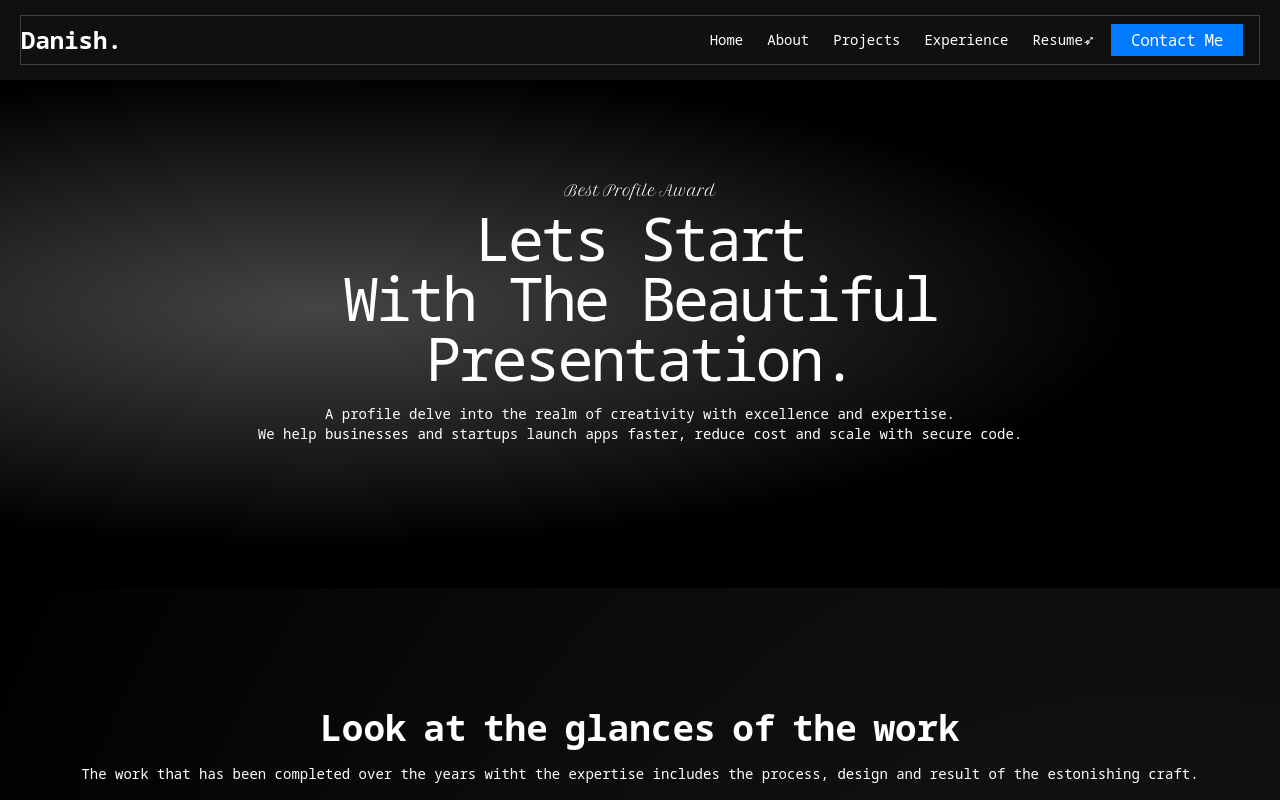
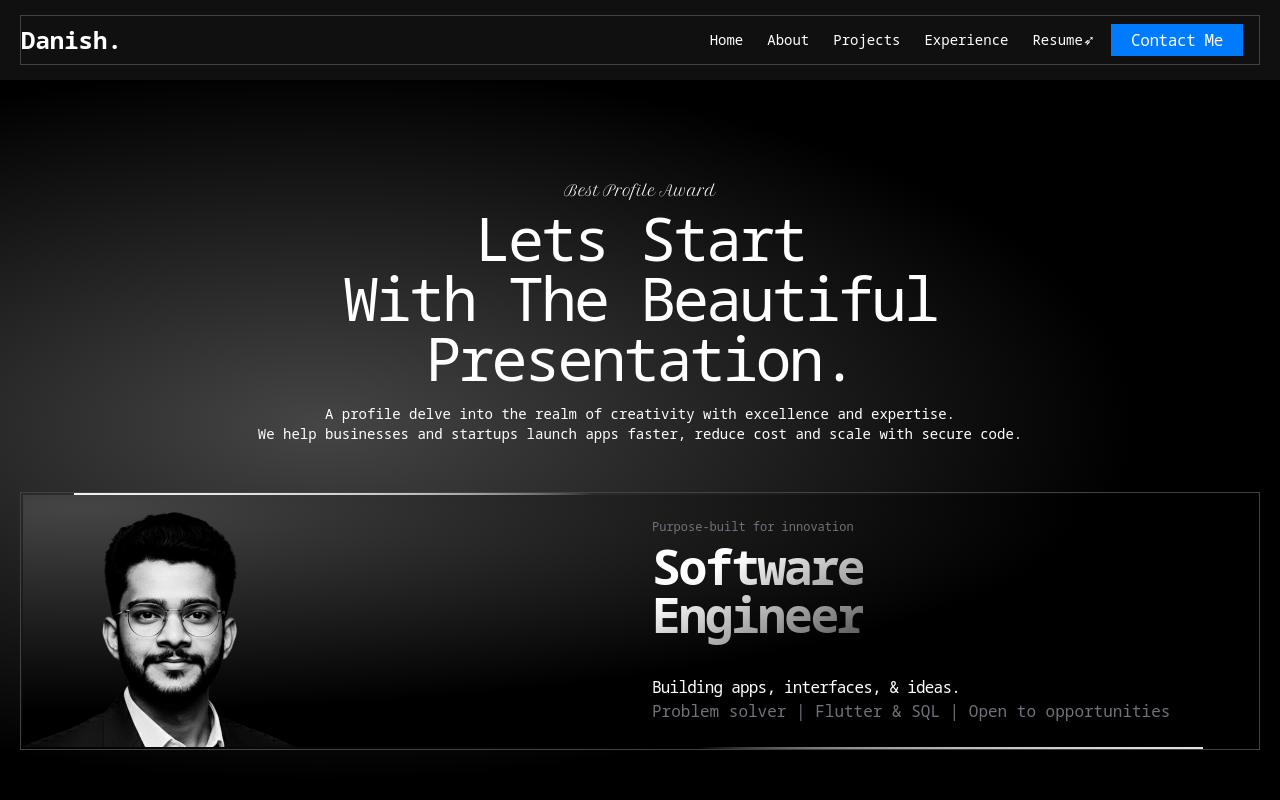
Before and after one commit to Danishbansal-cmd/danishbansal-cmd, a React (Vite) app in the folder client/: page / in a window 1280 px wide. Shown: the top 800 px of the page. Built offline with nearby package versions, Linux system fonts and the light colour scheme.

Commit message:
added the gradient and rotating  border

```diff
--- a/client/src/components/faq.tsx
+++ b/client/src/components/faq.tsx
@@ -32,7 +32,7 @@ function FrequentlyAskedQuestions() {
                             questionAnswers.map((qA, index) => (
                                 <li key={index}>
                                     {/* <div className="flex items-center pl-3"> */}
-                                    <Accordion type="single" collapsible className="px-6 w-full">
+                                    <Accordion type="single" collapsible className="px-6 w-full" defaultValue="item-1">
                                         <AccordionItem value="item-1">
                                             <div className="flex gap-4 items-center w-full">
                                                 <NumberTag value={index + 1} />
--- a/client/src/components/header.tsx
+++ b/client/src/components/header.tsx
@@ -16,11 +16,14 @@ function Header() {
                     e.preventDefault();
                     document.getElementById("profile_about")?.scrollIntoView({behavior: "smooth"});
                 }}   to={"#"} className={`${className}`}>About</NavLink>
-                <NavLink to={"#"} className={`${className}`}>Projects</NavLink>
+                <NavLink onClick={(e) => {
+                    e.preventDefault();
+                    document.getElementById("projects")?.scrollIntoView({behavior: "smooth"});
+                }} to={"#"} className={`${className}`}>Projects</NavLink>
                 <NavLink onClick={(e) => {
                     e.preventDefault();
                     document.getElementById("experience")?.scrollIntoView({behavior: "smooth"});
-                }} to={"#experience"} className={`${className}`}>Experience</NavLink>
+                }} to={"#"} className={`${className}`}>Experience</NavLink>
                 <NavLink to={"https://docs.google.com/document/d/1wc0s1uKjlFkL4_J9jP38_Pr_1xs00Vls/edit?usp=sharing&ouid=106471281902682972298&rtpof=true&sd=true"} target="_blank" className={`${className} [word-spacing:-8px]`}>Resume &#x27b6;</NavLink>
             </>
         );
--- a/client/src/components/homeContent.tsx
+++ b/client/src/components/homeContent.tsx
@@ -17,19 +17,25 @@ function HomeContent() {
                         <br /> We help businesses and startups launch apps faster, reduce cost and scale with secure code.
                     </div>
                     <div className="h-12"></div>
-                    <div className="grid grid-cols-1">
-                        {/* <div className="border border-border-shade p-8 flex items-center justify-center overflow-hidden w-full h-fit pointer-events-none">
-                            <div style={{
-                                "--size": "150",
-                                "--duration": "8",
-                                "--anchor": "90",
-                                "--border-width": "2",
-                                "--color-from": "#dbd4d4c1",
-                                "--color-to": "#e2dddd50",
-                                "--delay": "-0s"
-                            } as React.CSSProperties} className="pointer-events-none absolute inset-0 rounded-[inherit] [border:calc(var(--border-width)*1px)_solid_transparent] ![mask-clip:padding-box,border-box] ![mask-composite:intersect] [mask:linear-gradient(transparent,transparent),linear-gradient(white,white)] after:absolute after:aspect-square after:w-[calc(var(--size)*1px)] after:animate-border-beam after:[animation-delay:var(--delay)] after:[background:linear-gradient(to_left,var(--color-from),var(--color-to),transparent)] after:[offset-anchor:calc(var(--anchor)*1%)_50%] after:[offset-path:rect(0_auto_auto_0_round_calc(var(--size)*1px))]"></div>
+                    <div className="scale-80 md:scale-100 border border-border-shade flex items-center justify-center overflow-hidden w-full h-fit pointer-events-none">
+                        <div className="orbit w-full p-[2px]">
 
-                        </div> */}
+                            <div className="bg-radial-[at_5%_5%] from-[#464545] to-black to-60% flex justify-between items-end gap-6">
+                                <div className="flex flex-col flex-1 items-start justify-end h-full w-full">
+                                    <div className="bg-no-repeat bg-cover bg-bottom w-50 h-80 sm:w-70 sm:h-70 md:h-60 max-h-full" style={{backgroundImage: `url(/images/vector_danish.png)`}}></div>
+                                </div>
+                                <div className="flex flex-col justify-between items-start flex-1 gap-7 lg:text-nowrap text-wrap p-6">
+                                    <div className="flex flex-col items-start leading-none">
+                                        <p className="text-zinc-500 text-xs text-left">Purpose-built for innovation</p>
+                                        <p className="bg-clip-text bg-gradient-stop bg-gradient-to-br from-white via-30% via-white to-white/30 w-full h-fit py-2 text-4xl md:text-5xl font-bold text-left text-transparent tracking-tighter">Software <br/>Engineer</p>
+                                    </div>
+                                    <div className="flex flex-col items-start">
+                                        <p className="tracking-tighter text-base text-left text-wrap">Building apps, interfaces, & ideas.</p>
+                                        <p className="text-left text-base font-light text-zinc-500">Problem solver | Flutter & SQL | Open to opportunities</p>
+                                    </div>
+                                </div>
+                            </div>
+                        </div>
                     </div>
                 </div>
             </div>
--- a/client/src/components/profile.tsx
+++ b/client/src/components/profile.tsx
@@ -37,7 +37,7 @@ function ProfileSection() {
                     <div className="flex flex-col items-center justify-center gap-4">
                         {/* Experience */}
                         <div id="experience" className="bg-[#0f0f0f] p-2 border border-[#464141] w-full">
-                            <Accordion type="single" collapsible className="px-6">
+                            <Accordion type="single" collapsible className="px-6" defaultValue="item-1">
                                 <AccordionItem value="item-1">
                                     <AccordionTrigger className="text-3xl font-bold" >Experience</AccordionTrigger>
                                     <AccordionContent>
@@ -96,10 +96,10 @@ function ProfileSection() {
 
                         {/* Education */}
                         <div className="bg-[#0f0f0f] p-2 border border-[#464141] w-full ">
-                            <Accordion type="single" collapsible className="px-6">
+                            <Accordion type="single" collapsible className="px-6" defaultValue="item-1">
                                 <AccordionItem value="item-1">
                                     <AccordionTrigger className="text-3xl font-bold" >Education</AccordionTrigger>
-                                    <AccordionContent>
+                                    <AccordionContent >
                                         <div className="py-4 flex flex-col gap-14">
                                             <div>
                                                 <p style={{ fontFamily: "Sirivennela" }} className="text-xl italic">Chandigarh University, Gharuan, Punjab </p>
@@ -172,7 +172,7 @@ function ProfileSection() {
 
                         {/* Licenses and Achievements */}
                         <div className="bg-[#0f0f0f] p-2 border border-[#464141] w-full ">
-                            <Accordion type="single" collapsible className="px-6">
+                            <Accordion type="single" collapsible className="px-6" defaultValue="item-1">
                                 <AccordionItem value="item-1">
                                     <AccordionTrigger className="text-3xl font-bold" >Achievements</AccordionTrigger>
                                     <AccordionContent>
--- a/client/src/components/projects.tsx
+++ b/client/src/components/projects.tsx
@@ -7,7 +7,7 @@ import Tags from "./common/tags";
 
 function Projects() {
     return (
-        <div className="w-screen flex items-center bg-black justify-center px-5 text-white
+        <div id="projects" className="w-screen flex items-center bg-black justify-center px-5 text-white
         bg-radial-[at_10%_45%] from-[#464545]  to-black to-60%"  >
             <div className="lg:container w-full my-20 flex flex-col items-center justify-center">
                 <div className="flex flex-col items-center justify-center pb-12">
--- a/client/src/index.css
+++ b/client/src/index.css
@@ -151,3 +151,32 @@
     @apply bg-background text-foreground;
   }
 }
+
+
+
+.orbit {
+  /* square path, fixed size */
+  /* offset-path: path("M 0 0 H 300 V 200 H 0 Z");
+  offset-rotate: auto;
+  animation: orbitAnim 6s linear infinite; */
+}
+
+.orbit::before{
+  content: '';
+  position: absolute;
+}
+
+.orbit::before{
+  width: 200%;
+  height: 450%;
+  background-image: conic-gradient(white 0deg, transparent 60deg, transparent 180deg, white 180deg, transparent 240deg);
+  inset: -180% -50%;
+  z-index: -2;
+  animation: border-animation 4s linear infinite  ;
+}
+
+@keyframes border-animation {
+  to {
+    transform: rotate(-360deg);
+  }
+}
```
Also changed, not shown: client/public/images/vector_danish.png (added), client/source.txt (added).
